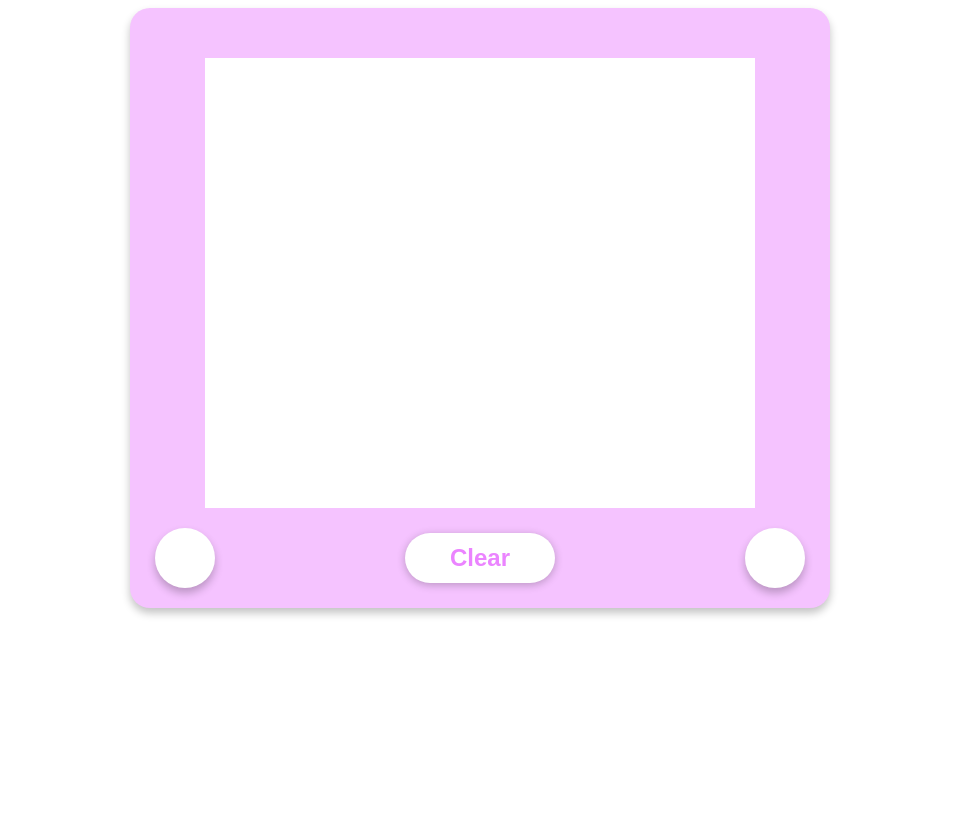
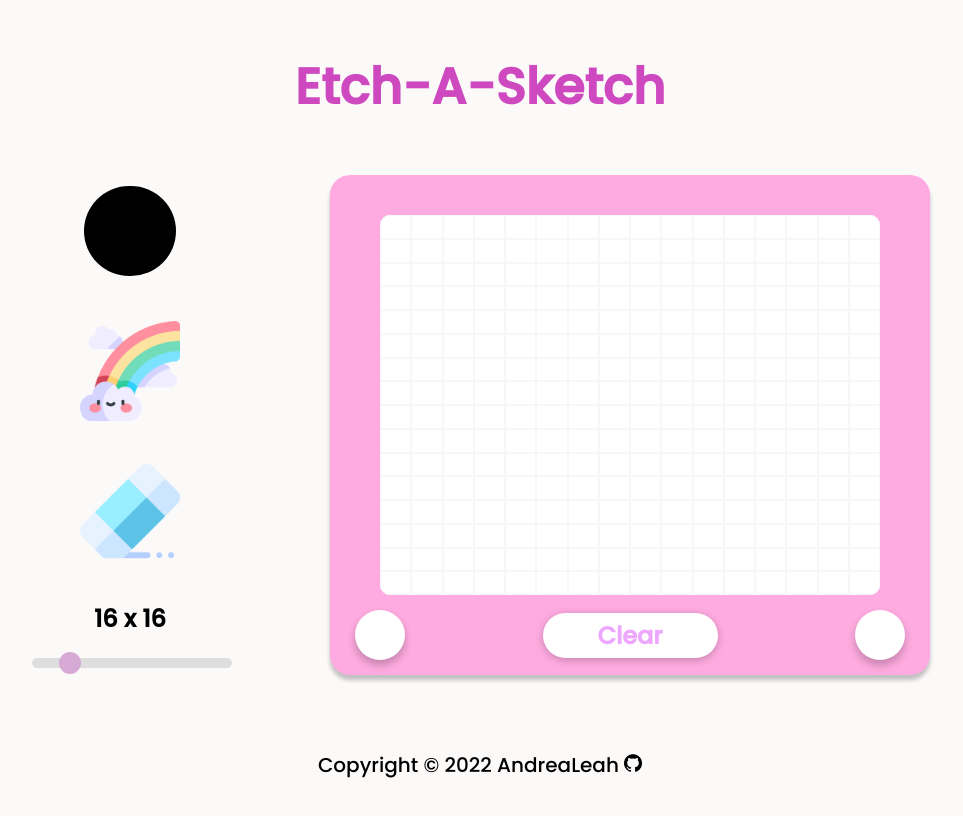
Before and after one commit to AndreaLeah/Etch-A-Sketch, a plain HTML site: page index.html in a window 1280 px wide. Shown: the whole page, without its empty margins (168-1131 px from the left). Drawn offline with Linux system fonts and the light colour scheme.

Commit message:
UI and functionality updates

```diff
--- a/index.html
+++ b/index.html
@@ -5,19 +5,73 @@
     <meta http-equiv="X-UA-Compatible" content="IE=edge">
     <meta name="viewport" content="width=device-width, initial-scale=1.0">
     <title>Etch-A-Sketch</title>
-    <link rel="stylesheet" href="styles.css"></style>
-    <script type="text/javascript" src="main.js" defer></script>
+
+    <!-- Favicon -->
+    <link rel="icon" type="image/png" href="icons/favicon.png?" />
+    <link rel="stylesheet" href="styles.css" />
+
+    <!-- Google Font (Poppins) -->
+    <link rel="preconnect" href="https://fonts.googleapis.com">
+    <link rel="preconnect" href="https://fonts.gstatic.com" crossorigin>
+    <link href="https://fonts.googleapis.com/css2?family=Poppins:wght@100;500&display=swap" rel="stylesheet">
 </head>
 <body>
+
+    <header>
+        <!-- Heading -->
+        <div class="heading">
+            <h1 class="title-heading">Etch-A-Sketch</h1>
+        </div>
+    </header>
+
+    <div class="THE-container">
+
+        <!-- Container for MenuBar & Etch-A-Sketch -->
+        <div class="main-container">
+
+            <!-- MenuBar -->
+            <div class="menu-bar">
+                <!-- Color Picker -->
+                <input type="color" value="#000000" id="color-picker"></input>
+                <img src="icons/rainbow.png" id="rainbow-img">
+                <img src="icons/eraser.png" id="eraser-img">
+                <div class="slider-div">
+                    <label class="slider-label">16 x 16</label>
+                    <input type="range" min="1" max="100" value="16" class="slider">
+                </div>
+
+            </div>
+
+            <!-- Etch-A-Sketch Body -->
             <div class="handheld-body">
                 <div class="view-window">
+
                     <div class="container"></div>
+
                     <div class="knob-container">
                         <div class="turn1"></div>
                         <button class="reset">Clear</button>
                         <div class="turn2"></div>
                     </div>
+
                 </div>
             </div>
+
+        </div>
+    </div>
+</div>
+
+<footer id="footer">
+    <div class="footer-text">
+        <p>
+            Copyright &copy;
+            <script type="text/javascript">
+                document.write(new Date().getFullYear());
+            </script> AndreaLeah
+            <img src="icons/github.png" class="github-img">
+        </p>
+    </div>
+</footer>
+    <script type="text/javascript" src="main.js"></script>
 </body>
 </html>
--- a/main.js
+++ b/main.js
@@ -1,29 +1,91 @@
 // Global Variable Declarations
-let divvies = document.querySelectorAll('div');
+const container = document.querySelector('.container')
 const clearBtn = document.querySelector('.reset');
 const viewWindow = document.querySelector('.view-window');
+let gridSizeSelection = 16;
+let array = [];
+// color picker element & color from picker
+const colorPicker = document.querySelector("#color-picker");
+let chosenColor = colorPicker.value;
+const eraserImg = document.getElementById("eraser-img");
+let gridDivs = document.getElementsByClassName("divs");
+const rainbowIcon = document.querySelector('#rainbow-img');
+const slider = document.querySelector('.slider');
+let sliderLabel = document.querySelector('.slider-label');
+let randomColor = '';
+let rainbowMode = false;
+const borderRadius = "10px";
+const rainbowImg = "rainbow-img";
 
 
-function divsWrapper (gridSize) {
-    // Variable Declarations
-    const container = document.querySelector('.container')
+
+// Functions
+function createCanvas (gridSize, color) {
     container.style.gridTemplateColumns = `repeat(${gridSize}, 1fr)`;
     container.style.gridTemplateRows = `repeat(${gridSize}, 1fr)`;
 
     // Create 16x16 divs
     for (i = 0; i < (gridSize * gridSize); i++) {
-        let divs = document.createElement('div');
-        divs.classList.add('divs');
-        container.insertAdjacentElement('beforeend', divs);
-        divs.addEventListener('mouseover', function() {
-            divs.style.backgroundColor = 'black';
-        });
-    }};
+        let div = document.createElement('div');
+        div.classList.add("divs");
+        div.addEventListener('mouseover', changeDivColor);
+        container.appendChild(div)
+    }
 
-// Function Call
-divsWrapper(16);
+    // Proportionally Set Corners of Screen Divs To Be Rounded
+    gridDivs[0].style.borderTopLeftRadius = borderRadius;
+    gridDivs[gridSize - 1].style.borderTopRightRadius = borderRadius;
+    gridDivs[(gridSize * gridSize) - 1].style.borderBottomRightRadius = borderRadius;
+    gridDivs[(gridSize * gridSize) - gridSize].style.borderBottomLeftRadius = borderRadius;
+};
 
-// Event Listener: Clear Game on Click
+// Initial Function Call
+createCanvas(16, chosenColor);
+
+// Clear Screen on Click
 clearBtn.addEventListener('click', function () {
-    location.reload();
+    // Set Divs Background To White
+    for(let i=0;i<gridDivs.length;i++) {
+        gridDivs[i].style.backgroundColor = "#FFFFFF";
+    };
 });
+
+colorPicker.onchange = (e) => setPenColor(e.target.value);
+eraserImg.onclick = () => setPenColor('#FFFFFF');
+rainbowIcon.onclick = () => setPenColor(rainbowImg);
+slider.onchange = (e) => gridReset(e.target.value);
+slider.onmousemove = (e) => updateSizeValue(e.target.value);
+
+// Reset Grid Size
+function gridReset(value) {
+    // Clear Grid
+    container.innerText = '';
+    // Reset Grid
+    createCanvas(value, chosenColor);
+}
+
+// Update Grid Size HTML Text
+function updateSizeValue(value) {
+    sliderLabel.textContent = `${value} x ${value}`;
+};
+
+function setPenColor(value) {
+    if (value == rainbowImg) {
+        randomColor = Math.floor(Math.random()*16777215).toString(16);
+        chosenColor = `#${randomColor}`;
+        rainbowMode = true;
+        return chosenColor;
+    }
+
+    rainbowMode = false;
+    chosenColor = value;
+    return chosenColor;
+};
+
+function changeDivColor(e) {
+    if (rainbowMode) {
+        e.target.style.backgroundColor = setPenColor(rainbowImg);
+    }
+
+    e.target.style.backgroundColor = chosenColor;
+};
--- a/styles.css
+++ b/styles.css
@@ -1,19 +1,93 @@
 body {
-    display: flex;
-    align-items: center;
-    flex-direction: column;
-    height: 100vh;
     width: 100vw;
+    background-color: #fcf9f9;
+    font-family: 'Poppins', sans-serif;
 }
 
-/* Handheld (red area) */
+/* Heading */
+.heading {
+    align-items: flex-end;
+    font-size: 25px;
+    font-weight: bold;
+    text-align: center;
+    color: #CE49BF;
+}
+
+.title-heading {
+    margin: 50px;
+}
+
+/* THE Container for all contents of body */
+.THE-container {
+    display: flex;
+    flex-direction: column;
+    margin: 0 auto;
+}
+
+/* Main Container */
+.main-container {
+    display: flex;
+    justify-content: flex-start;
+    align-items: center;
+    gap: 100px;
+    margin: 0 auto;
+    max-width: 1100px;
+}
+
+/* MenuBar */
+.menu-bar {
+    align-self: center;
+    border-radius: 25px;
+    width: 200px;
+    /* background-color: #9665ff; */
+    text-align: center;
+    display: flex;
+    flex-direction: column;
+    gap: 40px;
+    align-items: center;
+}
+
+#color-picker {
+    -webkit-appearance: none;
+    -moz-appearance: none;
+    appearance: none;
+    height: 100px;
+    width: 100px;
+    border: none;
+    background-color: transparent;
+}
+
+#color-picker::-webkit-color-swatch {
+    border-radius: 50px;
+    border: none;
+}
+
+#rainbow-img, #eraser-img {
+    width: 100px;
+    height: auto;
+}
+
+/* Slider Div */
+.slider-div {
+    display: flex;
+    flex-direction: column;
+    font-size: 24px;
+    gap: 20px;
+    width: 100%;
+}
+
+.slider-label {
+    font-family: 'Poppins', sans-serif;
+    font-weight: bold;
+}
+
+/* Etch-A-Sketch Colored Casing Area */
 .view-window {
-    width: 700px;
-    height: 600px;
-    background-color: rgb(245, 195, 255);
-    /* background-color: rgb(255, 100, 100); */
+    width: 600px;
+    height: 500px;
+    background-color: #FFABE1;
     border-radius: 20px;
-    box-shadow: rgba(0, 0, 0, 0.24) 0px 5px 8px;
+    box-shadow: rgba(0, 0, 0, 0.24) 0px 5px 4px;
     display: flex;
     align-items: center;
     flex-direction: column;
@@ -22,33 +96,32 @@ body {
 /* Drawing area */
 .container {
     display: grid;
-    height:450px;
-    width: 550px;
+    height:380px;
+    width: 500px;
     background: white;
-    margin-top: 50px;
-    margin-bottom: 20px;
+    margin-top: 40px;
+    margin-bottom: 15px;
     border-radius: 10px;
 }
-
-/* Drawing Divs */
+/*
+ Drawing Divs */
 .divs {
-    background-color: rgb(255, 255, 255);
-    /* border: 0.01em solid;
-    border-color: rgb(247, 247, 247); */
+    border: 0.5px solid;
+    border-color: rgb(247, 247, 247);
 }
 
 /* Knob Container */
 .knob-container {
     display: flex;
     flex-direction: row;
-    width: 650px;
+    width: 550px;
     justify-content: space-between;
 }
 
 /* knobs */
 .turn1, .turn2 {
-    height: 60px;
-    width: 60px;
+    height: 50px;
+    width: 50px;
     background-color: white;
     border-radius: 30px;
     box-shadow: rgba(0, 0, 0, 0.24) 0px 5px 8px;
@@ -57,13 +130,14 @@ body {
 /* Clear/Reset Button */
 .reset {
     align-self: center;
-    height: 50px;
-    width: 150px;
+    height: 45px;
+    width: 175px;
     border-radius: 25px;
     font-size: 24px;
-    font-weight: 900;
+    font-family: 'Poppins', sans-serif;
+    font-weight: bold;
     border-style: none;
-    color: rgb(235, 132, 255);
+    color: rgb(237, 167, 255);
     background-color:rgb(255, 255, 255);
     box-shadow: rgba(0, 0, 0, 0.24) 0px 2px 8px;
 }
@@ -88,9 +162,59 @@ body {
     100% { transform: translate(1px, -2px) rotate(-1deg); }
 }
 
-/* Grid Value Slider */
+Grid Value Slider
 .range-slider input {
     appearance: none;
     background: white;
     padding: 10px 20px;
 }
+
+.slider {
+    -webkit-appearance: none;
+    width: 100%;
+    height: 10px;
+    border-radius: 5px;
+    background: #d3d3d3;
+    outline: none;
+    opacity: 0.7;
+    -webkit-transition: .2s;
+    transition: opacity .2s;
+  }
+
+  .slider:hover {
+    opacity: 1;
+  }
+
+  .slider::-webkit-slider-thumb {
+    -webkit-appearance: none;
+    appearance: none;
+    width: 22px;
+    height: 22px;
+    background: #C689C6;
+    border-radius: 15px;
+    cursor: pointer;
+  }
+
+  .slider::-moz-range-thumb {
+    width: 22px;
+    height: 22px;
+    background: #C689C6;
+    cursor: pointer;
+  }
+
+/* Footer */
+#footer {
+    position: absolute;
+    bottom: 0;
+    width: 100%;
+}
+
+.footer-text {
+    text-align: center;
+    font-size: 20px;
+}
+
+.github-img {
+    height: 18px;
+    width: auto;
+}
```
Also changed, not shown: icons/eraser.png (added), icons/favicon.png (added), icons/github.png (added), icons/rainbow.png (added), 1 other file. Lines whose indentation alone changed are shown as unchanged.
